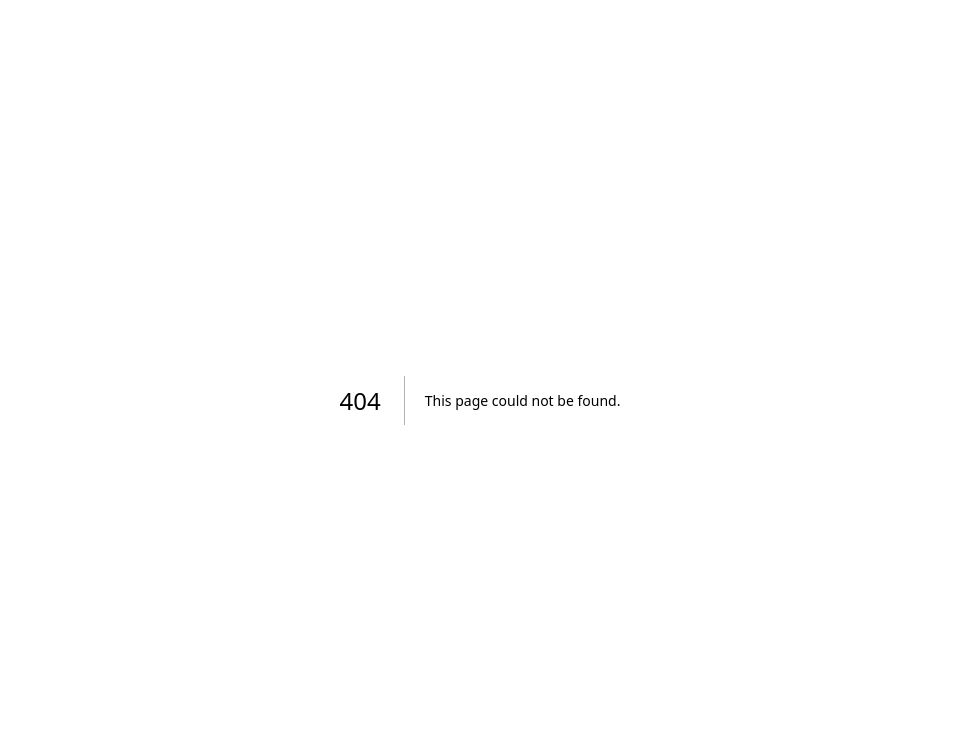
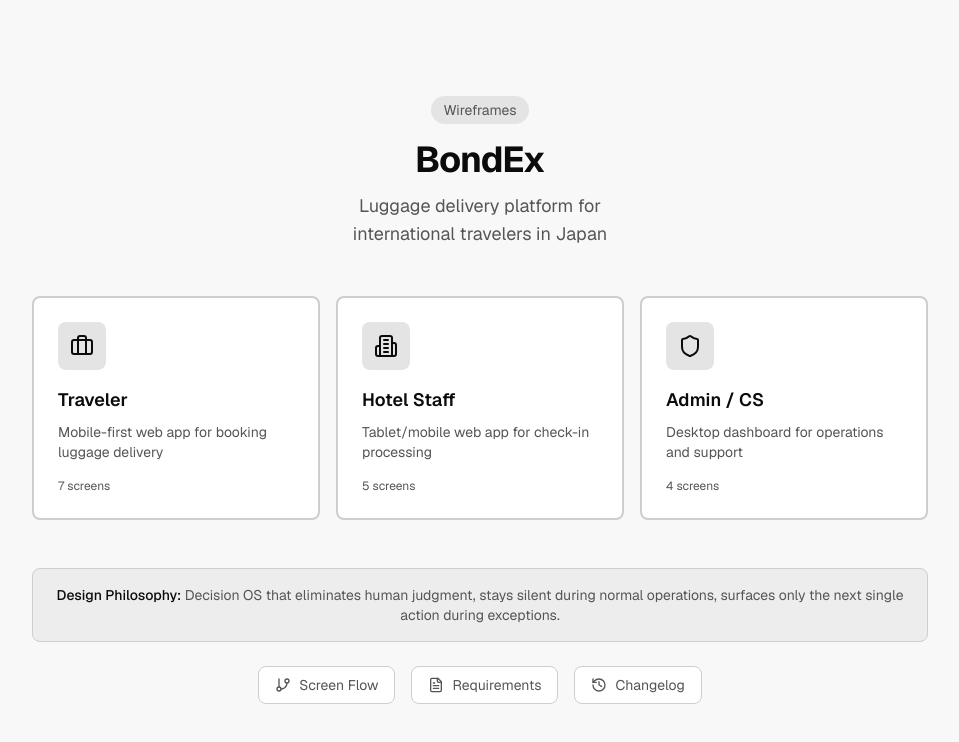
Before and after one commit to jojoakiko/bondex-poc, a Next.js app: page / in a window 1280 px wide. Before the commit this address had no page. Shown: the top 742 px of the page, without its empty margins (160-1119 px from the left). Built offline with nearby package versions, Linux system fonts and the light colour scheme.

Commit message:
Create page.tsx

```diff
--- /dev/null
+++ b/app/page.tsx
@@ -0,0 +1,151 @@
+"use client"
+
+import { useState, useEffect, Suspense } from "react"
+import { useSearchParams, useRouter } from "next/navigation"
+import { TravelerFlow } from "@/components/traveler/traveler-flow"
+import { HotelStaffFlow } from "@/components/hotel-staff/hotel-staff-flow"
+import { AdminDashboard } from "@/components/admin/admin-dashboard"
+import { Briefcase, Building2, Shield, GitBranch, FileText, History } from "lucide-react"
+import Link from "next/link"
+
+type Role = "traveler" | "hotel" | "admin" | null
+
+function BondExWireframesContent() {
+  const searchParams = useSearchParams()
+  const router = useRouter()
+  const [selectedRole, setSelectedRole] = useState<Role>(null)
+  const [initialStep, setInitialStep] = useState<string | null>(null)
+
+  useEffect(() => {
+    const role = searchParams.get("role") as Role
+    const step = searchParams.get("step")
+    if (role) {
+      setSelectedRole(role)
+      setInitialStep(step)
+    }
+  }, [searchParams])
+
+  const handleBack = () => {
+    setSelectedRole(null)
+    setInitialStep(null)
+    router.push("/")
+  }
+
+  if (selectedRole === "traveler") {
+    return <TravelerFlow onBack={handleBack} initialStep={initialStep} />
+  }
+
+  if (selectedRole === "hotel") {
+    return <HotelStaffFlow onBack={handleBack} initialStep={initialStep} />
+  }
+
+  if (selectedRole === "admin") {
+    return <AdminDashboard onBack={handleBack} initialScreen={initialStep} />
+  }
+
+  return (
+    <main className="min-h-screen bg-background flex flex-col items-center justify-center p-6">
+      <div className="w-full max-w-4xl">
+        <div className="text-center mb-12">
+          <div className="inline-flex items-center gap-2 px-3 py-1 rounded-full bg-muted text-muted-foreground text-sm mb-4">
+            Wireframes
+          </div>
+          <h1 className="text-4xl font-bold tracking-tight text-foreground mb-3">
+            BondEx
+          </h1>
+          <p className="text-muted-foreground text-lg max-w-md mx-auto text-balance">
+            Luggage delivery platform for international travelers in Japan
+          </p>
+        </div>
+
+        <div className="grid gap-4 md:grid-cols-3">
+          <button
+            onClick={() => setSelectedRole("traveler")}
+            className="group p-6 rounded-lg border-2 border-border bg-card hover:border-foreground transition-all text-left"
+          >
+            <div className="w-12 h-12 rounded-lg bg-muted flex items-center justify-center mb-4 group-hover:bg-foreground group-hover:text-background transition-colors">
+              <Briefcase className="w-6 h-6" />
+            </div>
+            <h2 className="font-semibold text-lg text-foreground mb-2">Traveler</h2>
+            <p className="text-sm text-muted-foreground">
+              Mobile-first web app for booking luggage delivery
+            </p>
+            <div className="mt-4 text-xs text-muted-foreground">
+              7 screens
+            </div>
+          </button>
+
+          <button
+            onClick={() => setSelectedRole("hotel")}
+            className="group p-6 rounded-lg border-2 border-border bg-card hover:border-foreground transition-all text-left"
+          >
+            <div className="w-12 h-12 rounded-lg bg-muted flex items-center justify-center mb-4 group-hover:bg-foreground group-hover:text-background transition-colors">
+              <Building2 className="w-6 h-6" />
+            </div>
+            <h2 className="font-semibold text-lg text-foreground mb-2">Hotel Staff</h2>
+            <p className="text-sm text-muted-foreground">
+              Tablet/mobile web app for check-in processing
+            </p>
+            <div className="mt-4 text-xs text-muted-foreground">
+              5 screens
+            </div>
+          </button>
+
+          <button
+            onClick={() => setSelectedRole("admin")}
+            className="group p-6 rounded-lg border-2 border-border bg-card hover:border-foreground transition-all text-left"
+          >
+            <div className="w-12 h-12 rounded-lg bg-muted flex items-center justify-center mb-4 group-hover:bg-foreground group-hover:text-background transition-colors">
+              <Shield className="w-6 h-6" />
+            </div>
+            <h2 className="font-semibold text-lg text-foreground mb-2">Admin / CS</h2>
+            <p className="text-sm text-muted-foreground">
+              Desktop dashboard for operations and support
+            </p>
+            <div className="mt-4 text-xs text-muted-foreground">
+              4 screens
+            </div>
+          </button>
+        </div>
+
+        <div className="mt-12 p-4 rounded-lg bg-muted/50 border border-border">
+          <p className="text-sm text-muted-foreground text-center">
+            <span className="font-medium text-foreground">Design Philosophy:</span> Decision OS that eliminates human judgment, stays silent during normal operations, surfaces only the next single action during exceptions.
+          </p>
+        </div>
+
+        <div className="mt-6 flex justify-center gap-4">
+          <Link
+            href="/flowchart"
+            className="inline-flex items-center gap-2 px-4 py-2 rounded-lg border border-border bg-card hover:bg-muted transition-colors text-sm text-muted-foreground hover:text-foreground"
+          >
+            <GitBranch className="w-4 h-4" />
+            Screen Flow
+          </Link>
+          <Link
+            href="/requirements"
+            className="inline-flex items-center gap-2 px-4 py-2 rounded-lg border border-border bg-card hover:bg-muted transition-colors text-sm text-muted-foreground hover:text-foreground"
+          >
+            <FileText className="w-4 h-4" />
+            Requirements
+          </Link>
+          <Link
+            href="/changelog"
+            className="inline-flex items-center gap-2 px-4 py-2 rounded-lg border border-border bg-card hover:bg-muted transition-colors text-sm text-muted-foreground hover:text-foreground"
+          >
+            <History className="w-4 h-4" />
+            Changelog
+          </Link>
+        </div>
+      </div>
+    </main>
+  )
+}
+
+export default function BondExWireframes() {
+  return (
+    <Suspense fallback={<div className="min-h-screen bg-background flex items-center justify-center"><div className="text-muted-foreground">Loading...</div></div>}>
+      <BondExWireframesContent />
+    </Suspense>
+  )
+}
```
